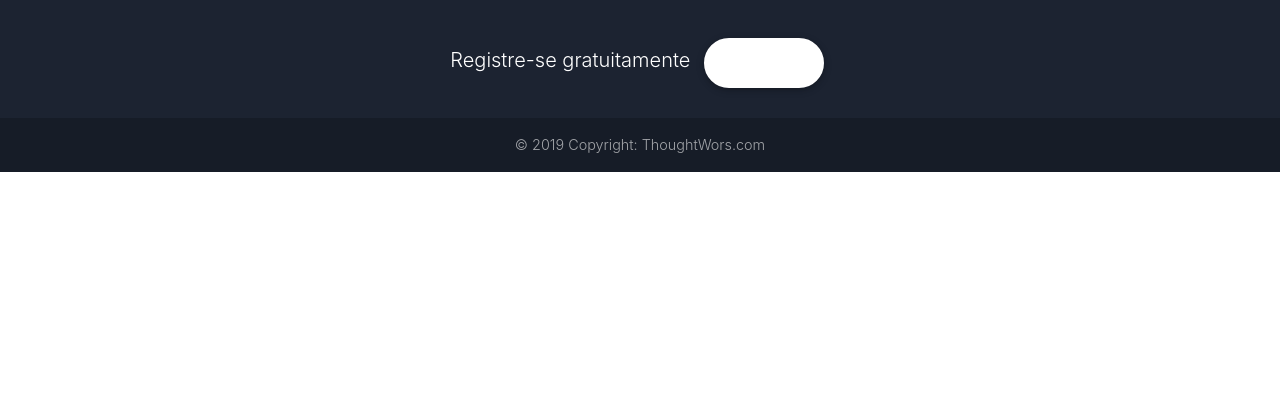
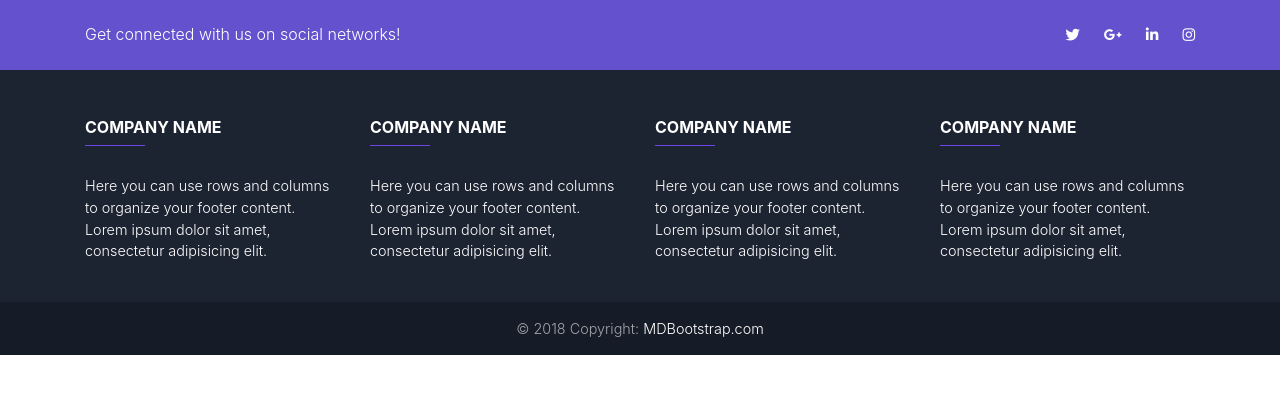
Before and after one commit to gmorae/Projeto_Thoughtworks, a React (Create React App) app in the folder React/: page / in a window 1280 px wide. Shown: the top 394 px of the page. Built offline with nearby package versions, Linux system fonts and the light colour scheme.

Commit message:
Rodapé completo

```diff
--- a/React/src/components/rodape/Rodape.css
+++ b/React/src/components/rodape/Rodape.css
@@ -18,3 +18,11 @@ footer{
     border-radius: 50px;
     color: #fff;
 }
+
+.rod{
+    background: #6351ce;
+}
+
+.exemplo{
+    width: 60px;
+}
--- a/React/src/components/rodape/Rodape.js
+++ b/React/src/components/rodape/Rodape.js
@@ -4,18 +4,67 @@ import './Rodape.css'
 function Rodape() {
 
     return (
-        <footer className="page-footer font-small unique-color-dark pt-4">
-            <ul className="list-unstyled list-inline text-center py-2">
-                <li className="list-inline-item">
-                    <h5 className="mb-1">Registre-se gratuitamente</h5>
-                </li>
-                <li className="list-inline-item">
-                    <a href="#!" className="btn btn-white">Vamos</a>
-                </li>
-            </ul>
+        <footer className="page-footer font-small unique-color-dark">
+            <div className="rod">
+                <div className="container">
+                    <div className="row py-4 d-flex align-items-center">
 
-            <div className="footer-copyright text-center py-3">© 2019 Copyright:  ThoughtWors.com</div>
+                        <div className="col-md-6 col-lg-5 text-center text-md-left mb-4 mb-md-0">
+                            <h6 className="mb-0">Get connected with us on social networks!</h6>
+                        </div>
 
+                        <div className="col-md-6 col-lg-7 text-center text-md-right">
+                            <a className="tw-ic">
+                                <i className="fab fa-twitter white-text mr-4"> </i>
+                            </a>
+                            <a className="gplus-ic">
+                                <i className="fab fa-google-plus-g white-text mr-4"> </i>
+                            </a>
+                            <a className="li-ic">
+                                <i className="fab fa-linkedin-in white-text mr-4"> </i>
+                            </a>
+                            <a className="ins-ic">
+                                <i className="fab fa-instagram white-text"> </i>
+                            </a>
+                        </div>
+                    </div>
+                </div>
+            </div>
+            <div className="container text-center text-md-left mt-5">
+                <div className="row mt-3">
+                    <div className="col-md-3 col-lg-4 col-xl-3 mx-auto mb-4">
+                        <h6 className="text-uppercase font-weight-bold">Company name</h6>
+                        <hr className="deep-purple accent-2 mb-4 mt-0 d-inline-block mx-auto exemplo" ></hr>
+                        <p>Here you can use rows and columns to organize your footer content. Lorem ipsum dolor sit amet,
+                            consectetur
+                            adipisicing elit.</p>
+                    </div>
+                    <div className="col-md-3 col-lg-4 col-xl-3 mx-auto mb-4">
+                        <h6 className="text-uppercase font-weight-bold">Company name</h6>
+                        <hr className="deep-purple accent-2 mb-4 mt-0 d-inline-block mx-auto exemplo" ></hr>
+                        <p>Here you can use rows and columns to organize your footer content. Lorem ipsum dolor sit amet,
+                            consectetur
+                            adipisicing elit.</p>
+                    </div>
+                    <div className="col-md-3 col-lg-4 col-xl-3 mx-auto mb-4">
+                        <h6 className="text-uppercase font-weight-bold">Company name</h6>
+                        <hr className="deep-purple accent-2 mb-4 mt-0 d-inline-block mx-auto exemplo" ></hr>
+                        <p>Here you can use rows and columns to organize your footer content. Lorem ipsum dolor sit amet,
+                            consectetur
+                            adipisicing elit.</p>
+                    </div>
+                    <div className="col-md-3 col-lg-4 col-xl-3 mx-auto mb-4">
+                        <h6 className="text-uppercase font-weight-bold">Company name</h6>
+                        <hr className="deep-purple accent-2 mb-4 mt-0 d-inline-block mx-auto exemplo" ></hr>
+                        <p>Here you can use rows and columns to organize your footer content. Lorem ipsum dolor sit amet,
+                            consectetur
+                            adipisicing elit.</p>
+                    </div>
+                </div>
+            </div>
+                <div className="footer-copyright text-center py-3">© 2018 Copyright:
+                    <a href="https://mdbootstrap.com/education/bootstrap/"> MDBootstrap.com</a>
+                </div>
         </footer>
     )
 }
```
